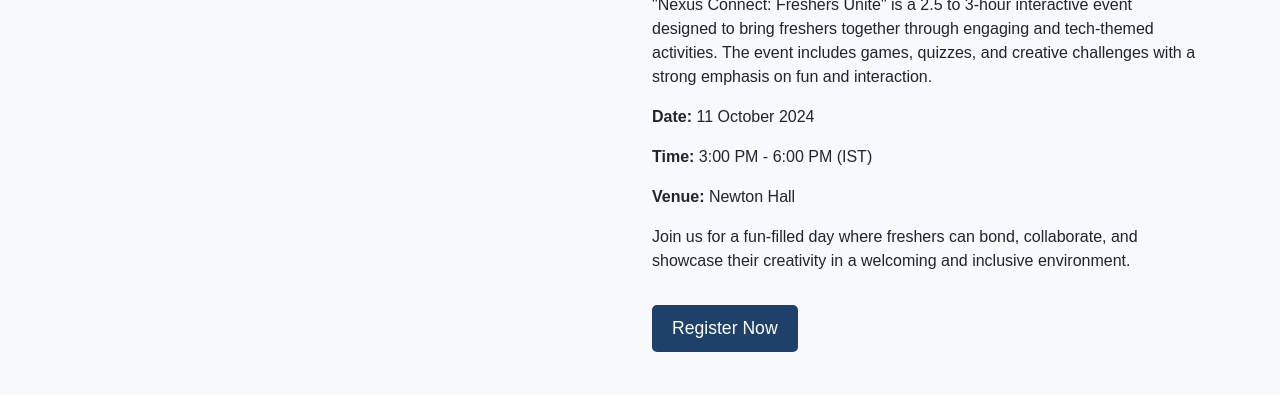
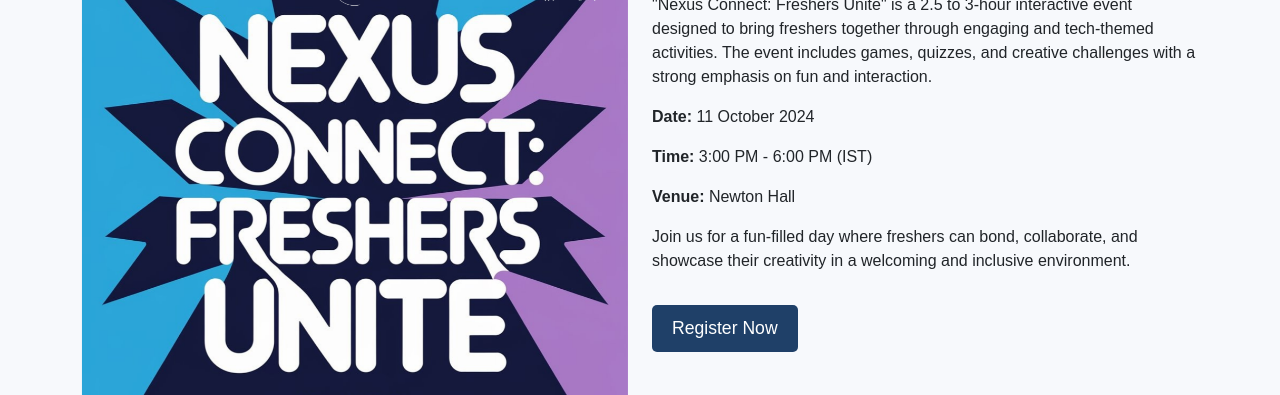
Before and after one commit to Tnn-vitap/nexus-connect, a plain HTML site: page index.html in a window 1280 px wide. Shown: the part 287-682 px from the top of the page. Drawn offline with nearby package versions, Linux system fonts and the light colour scheme.

Commit message:
Update index.html

```diff
--- a/index.html
+++ b/index.html
@@ -129,7 +129,7 @@
     <section class="container mt-5 fade-in">
         <div class="row">
             <div class="col-lg-6 mb-4 event-image">
-                <img src="./6101668.jpg" alt="Event Image" width="100%" height="auto">
+                <img src="./IMG_7409.PNG" alt="Event Image" width="100%" height="auto">
             </div>
 
             <div class="col-lg-6">
```
